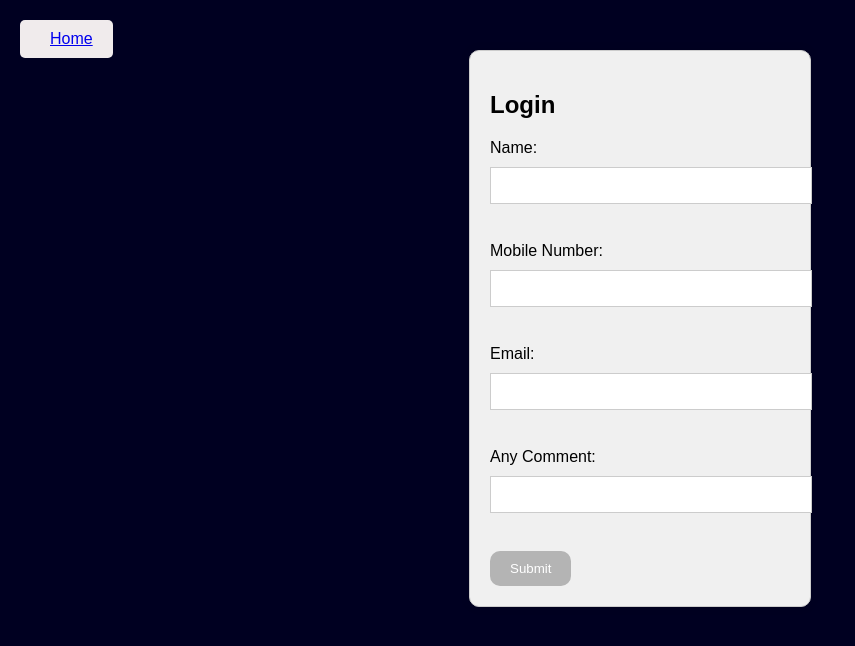
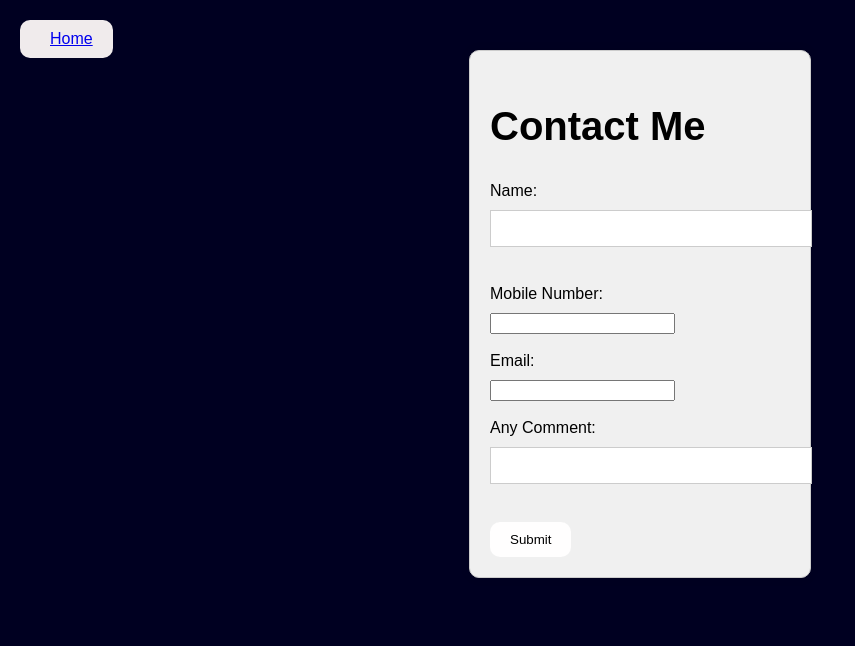
Before and after one commit to vikasvi2619/Portfolio_website, a plain HTML site: page Contact.html in a window 1280 px wide. Shown: the whole page, without its empty margins (0-855 px from the left). Drawn offline with Linux system fonts and the light colour scheme.

Commit message:
Update Contact.html

```diff
--- a/Contact.html
+++ b/Contact.html
@@ -1,14 +1,14 @@
 <!DOCTYPE html>
 <html>
 <head>
-	<title>Login Page</title>
+	<title>Contact Me</title>
 	<style>
 		body {
 			background-color: rgb(0, 0, 33);
-			font-family: Arial, sans-serif;
+			font-family: 'poppins', sans-serif;
 		}
 
-		.login-form {
+		.contact-form {
 			width: 300px;
 			background-color: #f0f0f0;
 			padding: 20px;
@@ -18,28 +18,28 @@
 			margin: 50px auto;
 		}
 
-		.login-form label {
+		.contact-form label {
 			display: block;
 			margin-bottom: 10px;
 		}
 
-		.login-form input[type="text"], .login-form input[type="email"], .login-form input[type="tel"] {
+		.contact-form input[type="text"], .login-form input[type="email"], .login-form input[type="tel"] {
 			width: 100%;
 			padding: 10px;
 			margin-bottom: 20px;
 			border: 1px solid #ccc;
 		}
 
-		.login-form input[type="submit"] {
-			background-color: #b4b4b4;
-			color: #fff;
+		.contact-form input[type="submit"] {
+			background-color: #fffefe;
+			color: #000000;
 			padding: 10px 20px;
 			border: none;
 			border-radius: 10px;
 			cursor: pointer;
 		}
 
-		.login-form input[type="submit"]:hover {
+		.contact-form input[type="submit"]:hover {
 			background-color: #ff0066;
 		}
 		.home-button {
@@ -51,7 +51,7 @@
             border: none;
             padding: 10px 20px;
             font-size: 16px;
-            border-radius: 5px;
+            border-radius: 10px;
         }
         .home-button:hover {
             background-color: #ff0066;
@@ -59,6 +59,10 @@
         .home-button i {
             margin-right: 10px;
         }
+		.section h2{
+			font-family: 'poppins', sans-serif;
+			font-size: 2.5rem;
+		}
 	</style>
 </head>
 <body>
@@ -67,8 +71,8 @@
             <a href="index.html">
             <i class="fa-solid fa-home"></i> Home </button>
         </a>
-	<div class="login-form">
-		<h2>Login</h2>
+	    <div class="contact-form">
+		<h2>Contact Me</h2>
 		<form>
 			<label for="name">Name:</label>
 			<input type="text" id="name" name="name"><br><br>
```
